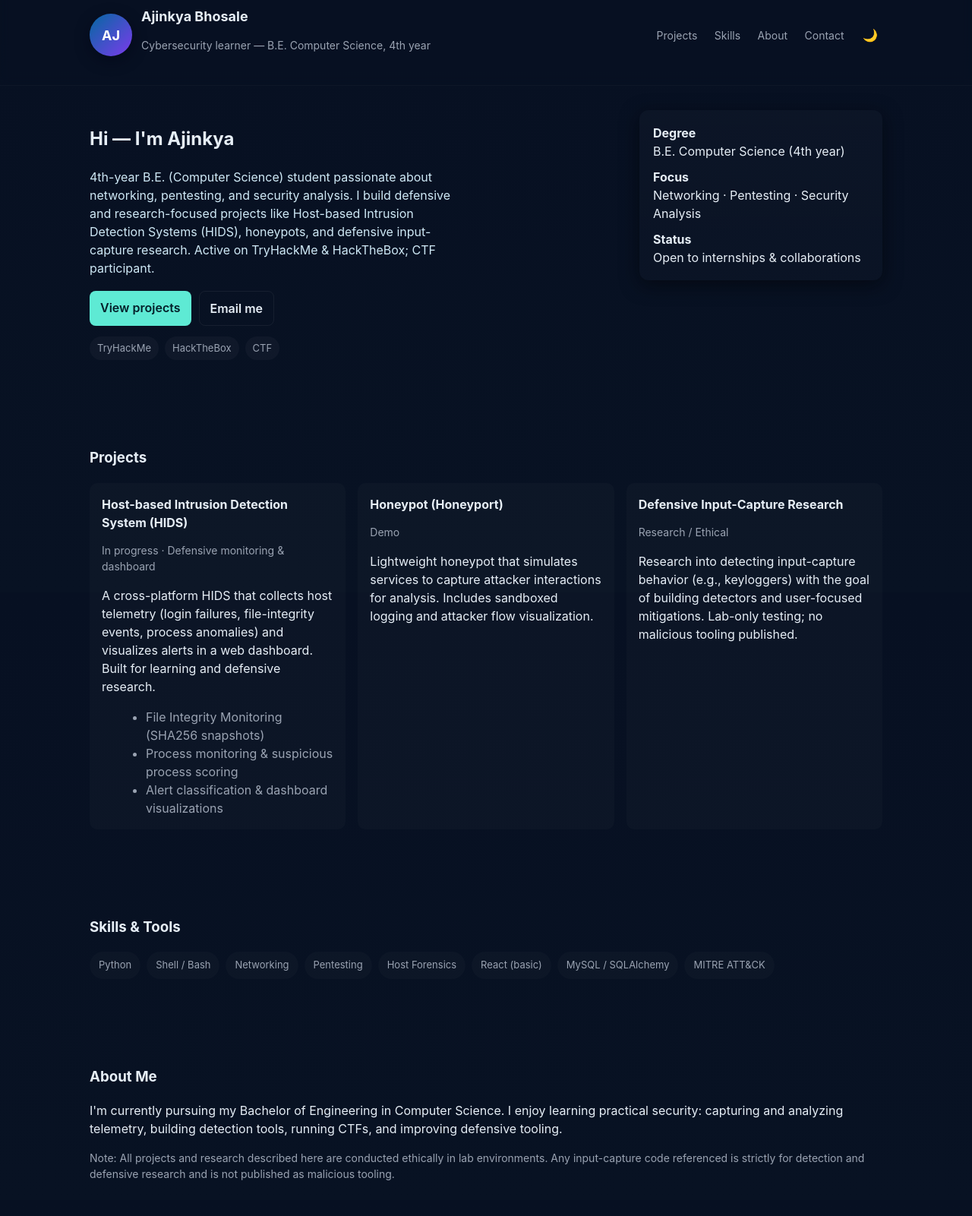
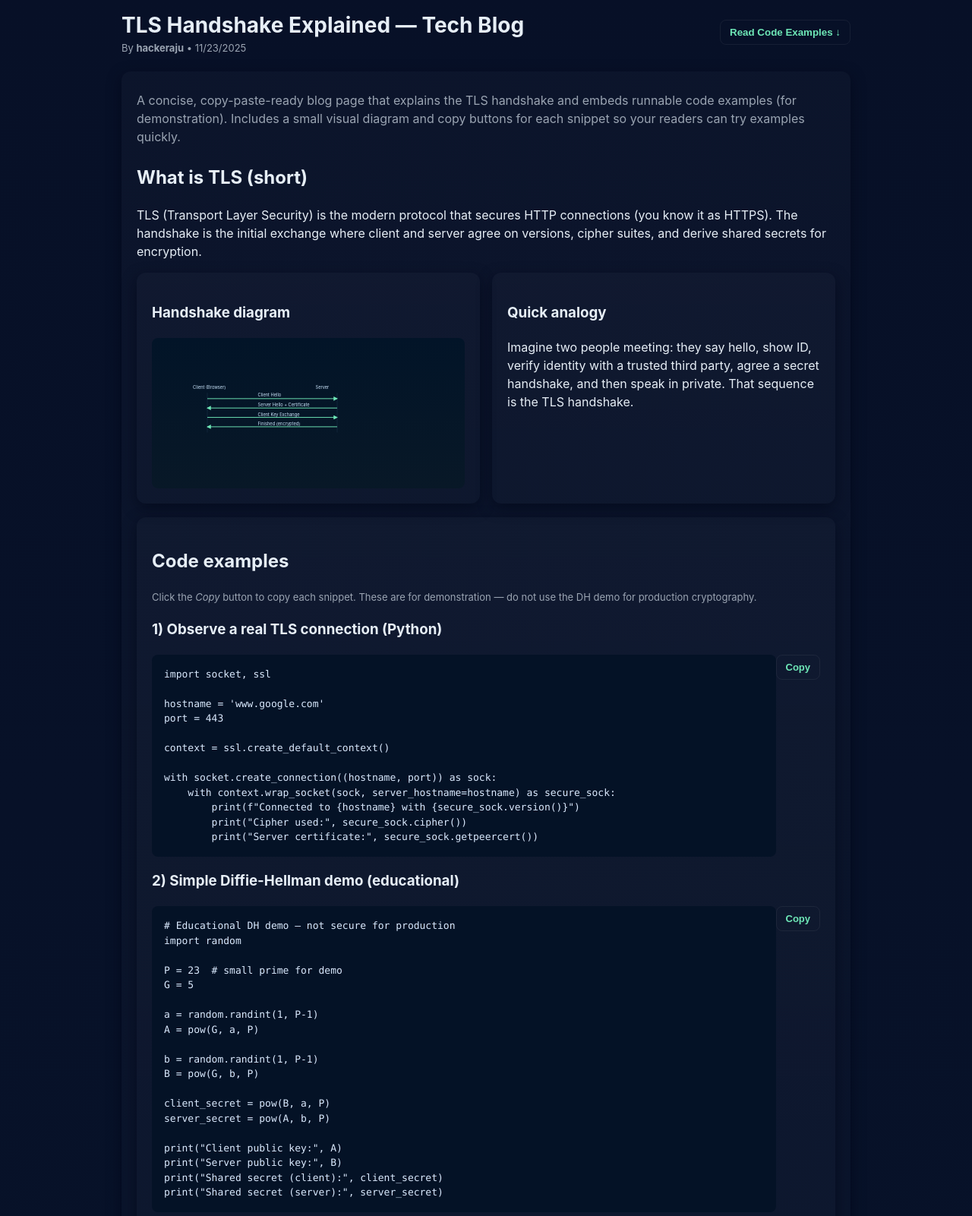
Before and after one commit to ajinkyainfosec/portfolio-ajinkya, a plain HTML site: page index.html in a window 1280 px wide. Shown: the part 20-1621 px from the top of the page at 76% size. Drawn offline with Linux system fonts and the light colour scheme.

Commit message:
push
commit

```diff
--- a/index.html
+++ b/index.html
@@ -4,161 +4,159 @@
 <head>
     <meta charset="utf-8" />
     <meta name="viewport" content="width=device-width,initial-scale=1" />
-    <title>Ajinkya Bhosale — Cybersecurity Portfolio</title>
-    <meta name="description"
-        content="Ajinkya Bhosale — B.E. (CSE) | Cybersecurity learner. Projects: HIDS, honeypot, defensive input-capture research. TryHackMe / HTB / CTF." />
-    <link rel="stylesheet" href="styles.css" />
+    <title>TLS Handshake — Tech Blog</title>
+    <meta name="description" content="Explainer and code examples for the SSL/TLS handshake" />
+    <link rel="stylesheet" href="style.css" />
 </head>
 
 <body>
-    <header class="site-header">
-        <div class="container header-inner">
-            <div class="brand">
-                <div class="avatar">AJ</div>
-                <div>
-                    <h1>Ajinkya Bhosale</h1>
-                    <p class="muted">Cybersecurity learner — B.E. Computer Science, 4th year</p>
-                </div>
+    <div class="container">
+        <header>
+            <div>
+                <h1>TLS Handshake Explained — Tech Blog</h1>
+                <div class="meta">By <strong>hackeraju</strong> • <span id="date"></span></div>
             </div>
+            <div>
+                <button class="btn" onclick="window.scrollTo(0,document.body.scrollHeight)">Read Code Examples
+                    ↓</button>
+            </div>
+        </header>
 
-            <nav class="nav">
-                <a href="#projects">Projects</a>
-                <a href="#skills">Skills</a>
-                <a href="#about">About</a>
-                <a href="#contact">Contact</a>
-                <button id="themeToggle" aria-label="Toggle theme">🌙</button>
-            </nav>
-        </div>
-    </header>
+        <article class="card">
+            <p class="lead">A concise, copy-paste-ready blog page that explains the TLS handshake and embeds runnable
+                code examples (for demonstration). Includes a small visual diagram and copy buttons for each snippet so
+                your readers can try examples quickly.</p>
 
-    <main>
-        <section id="hero" class="hero container">
-            <div class="hero-left">
-                <h2>Hi — I'm Ajinkya</h2>
-                <p class="lead">
-                    4th-year B.E. (Computer Science) student passionate about networking, pentesting, and security
-                    analysis.
-                    I build defensive and research-focused projects like Host-based Intrusion Detection Systems (HIDS),
-                    honeypots,
-                    and defensive input-capture research. Active on TryHackMe &amp; HackTheBox; CTF participant.
-                </p>
+            <section>
+                <h2>What is TLS (short)</h2>
+                <p>TLS (Transport Layer Security) is the modern protocol that secures HTTP connections (you know it as
+                    HTTPS). The handshake is the initial exchange where client and server agree on versions, cipher
+                    suites, and derive shared secrets for encryption.</p>
+            </section>
 
-                <div class="cta">
-                    <a class="btn" href="#projects">View projects</a>
-                    <a class="btn ghost" href="mailto:your.email@example.com">Email me</a>
+            <section class="row">
+                <div class="col-2 card">
+                    <h3>Handshake diagram</h3>
+                    <div class="diagram">
+                        <!-- Simple SVG sequence diagram -->
+                        <svg width="100%" height="160" viewBox="0 0 800 160" xmlns="http://www.w3.org/2000/svg"
+                            aria-hidden="true">
+                            <style>
+                                text {
+                                    fill: #cfe9ff;
+                                    font-family: Inter, system-ui, Arial;
+                                    font-size: 12px
+                                }
+
+                                .lane {
+                                    fill: none;
+                                    stroke: #1f3b52;
+                                    stroke-width: 1
+                                }
+
+                                .arrow {
+                                    stroke: #6ee7b7;
+                                    stroke-width: 2;
+                                    marker-end: url(#a)
+                                }
+                            </style>
+                            <defs>
+                                <marker id="a" markerWidth="6" markerHeight="6" refX="5" refY="3" orient="auto">
+                                    <path d="M0,0 L6,3 L0,6 z" fill="#6ee7b7" />
+                                </marker>
+                            </defs>
+                            <text x="80" y="18">Client (Browser)</text>
+                            <text x="420" y="18">Server</text>
+                            <line x1="120" y1="30" x2="120" y2="140" class="lane" />
+                            <line x1="480" y1="30" x2="480" y2="140" class="lane" />
+                            <path d="M120 46 L480 46" class="arrow" />
+                            <text x="260" y="40">Client Hello</text>
+                            <path d="M480 72 L120 72" class="arrow" />
+                            <text x="260" y="68">Server Hello + Certificate</text>
+                            <path d="M120 98 L480 98" class="arrow" />
+                            <text x="260" y="94">Client Key Exchange</text>
+                            <path d="M480 124 L120 124" class="arrow" />
+                            <text x="260" y="120">Finished (encrypted)</text>
+                        </svg>
+                    </div>
                 </div>
 
-                <div class="badges">
-                    <span>TryHackMe</span>
-                    <span>HackTheBox</span>
-                    <span>CTF</span>
+                <div class="col-2 card">
+                    <h3>Quick analogy</h3>
+                    <p>Imagine two people meeting: they say hello, show ID, verify identity with a trusted third party,
+                        agree a secret handshake, and then speak in private. That sequence is the TLS handshake.</p>
                 </div>
-            </div>
+            </section>
 
-            <div class="hero-right">
-                <div class="card stats">
-                    <div><strong>Degree</strong><br />B.E. Computer Science (4th year)</div>
-                    <div><strong>Focus</strong><br />Networking · Pentesting · Security Analysis</div>
-                    <div><strong>Status</strong><br />Open to internships & collaborations</div>
-                </div>
-            </div>
-        </section>
+            <section class="card">
+                <h2>Code examples</h2>
+                <p class="meta">Click the <em>Copy</em> button to copy each snippet. These are for demonstration — do
+                    not use the DH demo for production cryptography.</p>
 
-        <section id="projects" class="container section">
-            <h3>Projects</h3>
-            <div class="grid">
-                <article class="project">
-                    <h4>Host-based Intrusion Detection System (HIDS)</h4>
-                    <p class="muted">In progress · Defensive monitoring & dashboard</p>
-                    <p>
-                        A cross-platform HIDS that collects host telemetry (login failures, file-integrity events,
-                        process
-                        anomalies) and visualizes alerts in a web dashboard. Built for learning and defensive research.
-                    </p>
-                    <ul>
-                        <li>File Integrity Monitoring (SHA256 snapshots)</li>
-                        <li>Process monitoring & suspicious process scoring</li>
-                        <li>Alert classification & dashboard visualizations</li>
-                    </ul>
-                </article>
+                <h3>1) Observe a real TLS connection (Python)</h3>
+                <button class="btn copy" data-target="py-tls">Copy</button>
+                <pre id="py-tls"><code>import socket, ssl
 
-                <article class="project">
-                    <h4>Honeypot (Honeyport)</h4>
-                    <p class="muted">Demo</p>
-                    <p>
-                        Lightweight honeypot that simulates services to capture attacker interactions for analysis.
-                        Includes
-                        sandboxed logging and attacker flow visualization.
-                    </p>
-                </article>
+hostname = 'www.google.com'
+port = 443
 
-                <article class="project">
-                    <h4>Defensive Input-Capture Research</h4>
-                    <p class="muted">Research / Ethical</p>
-                    <p>
-                        Research into detecting input-capture behavior (e.g., keyloggers) with the goal of building
-                        detectors
-                        and user-focused mitigations. Lab-only testing; no malicious tooling published.
-                    </p>
-                </article>
-            </div>
-        </section>
+context = ssl.create_default_context()
 
-        <section id="skills" class="container section">
-            <h3>Skills & Tools</h3>
-            <div class="chips">
-                <span>Python</span>
-                <span>Shell / Bash</span>
-                <span>Networking</span>
-                <span>Pentesting</span>
-                <span>Host Forensics</span>
-                <span>React (basic)</span>
-                <span>MySQL / SQLAlchemy</span>
-                <span>MITRE ATT&amp;CK</span>
-            </div>
-        </section>
+with socket.create_connection((hostname, port)) as sock:
+    with context.wrap_socket(sock, server_hostname=hostname) as secure_sock:
+        print(f"Connected to {hostname} with {secure_sock.version()}")
+        print("Cipher used:", secure_sock.cipher())
+        print("Server certificate:", secure_sock.getpeercert())
+</code></pre>
 
-        <section id="about" class="container section about">
-            <h3>About Me</h3>
-            <p>
-                I'm currently pursuing my Bachelor of Engineering in Computer Science. I enjoy learning practical
-                security:
-                capturing and analyzing telemetry, building detection tools, running CTFs, and improving defensive
-                tooling.
-            </p>
-            <p class="muted small">
-                Note: All projects and research described here are conducted ethically in lab environments. Any
-                input-capture
-                code referenced is strictly for detection and defensive research and is not published as malicious
-                tooling.
-            </p>
-        </section>
+                <h3>2) Simple Diffie-Hellman demo (educational)</h3>
+                <button class="btn copy" data-target="py-dh">Copy</button>
+                <pre id="py-dh"><code># Educational DH demo — not secure for production
+import random
 
-        <section id="contact" class="container section contact">
-            <h3>Contact</h3>
-            <p>If you want to collaborate, offer internships, or connect — reach out.</p>
-            <div class="contact-actions">
-                <a class="btn" href="mailto:your.email@example.com">Email: your.email@example.com</a>
-                <div class="links">
-                    <a target="_blank" rel="noopener noreferrer" href="https://github.com/your-username">GitHub</a>
-                    <a target="_blank" rel="noopener noreferrer"
-                        href="https://linkedin.com/in/your-username">LinkedIn</a>
-                    <a target="_blank" rel="noopener noreferrer"
-                        href="https://tryhackme.com/p/your-username">TryHackMe</a>
-                    <a target="_blank" rel="noopener noreferrer"
-                        href="https://www.hackthebox.com/profile/your-username">HackTheBox</a>
-                </div>
-            </div>
-            <p class="muted small">Resume: <a href="/Ajinkya_Bhosale_Resume.pdf">Download PDF</a> (replace with your
-                resume file)</p>
-        </section>
-    </main>
+P = 23  # small prime for demo
+G = 5
 
-    <footer class="site-footer">
-        <div class="container">
-            <small>© <span id="year"></span> Ajinkya Bhosale — Built with HTML, CSS &amp; JS</small>
-        </div>
-    </footer>
+a = random.randint(1, P-1)
+A = pow(G, a, P)
+
+b = random.randint(1, P-1)
+B = pow(G, b, P)
+
+client_secret = pow(B, a, P)
+server_secret = pow(A, b, P)
+
+print("Client public key:", A)
+print("Server public key:", B)
+print("Shared secret (client):", client_secret)
+print("Shared secret (server):", server_secret)
+</code></pre>
+
+                <h3>3) Use OpenSSL to inspect handshake</h3>
+                <button class="btn copy" data-target="sh-openssl">Copy</button>
+                <pre id="sh-openssl"><code>openssl s_client -connect www.google.com:443
+</code></pre>
+
+                <p class="meta">Tip: Show these snippets in your blog and explain the output line-by-line for readers
+                    who are new to networking.</p>
+            </section>
+
+            <section class="card">
+                <h2>How to use this HTML</h2>
+                <ol>
+                    <li>Copy the full HTML file into <code>index.html</code>.</li>
+                    <li>Create a <code>style.css</code> file for CSS and a <code>script.js</code> file for JavaScript.
+                    </li>
+                    <li>Open <code>index.html</code> in your browser to preview the page.</li>
+                    <li>Host it on GitHub Pages, Netlify, or Vercel to publish quickly.</li>
+                </ol>
+            </section>
+
+        </article>
+
+        <footer>Made for your tech blog — tell me if you want a light theme, markdown import, or a ready-to-deploy
+            GitHub Pages repo.</footer>
+    </div>
 
     <script src="script.js"></script>
 </body>
--- a/script.js
+++ b/script.js
@@ -1,39 +1,18 @@
-// script.js
-// Small interactive bits: year, theme toggle, simple smooth scrolling
+/* script.js */
+document.getElementById('date').innerText = new Date().toLocaleDateString();
 
-// set current year
-document.getElementById('year').textContent = new Date().getFullYear();
-
-// smooth scroll for nav links
-document.querySelectorAll('a[href^="#"]').forEach(a => {
-    a.addEventListener('click', (e) => {
-        const href = a.getAttribute('href');
-        if (href.length > 1) {
-            e.preventDefault();
-            document.querySelector(href).scrollIntoView({ behavior: 'smooth', block: 'start' });
+document.querySelectorAll('.copy').forEach(btn => {
+    btn.addEventListener('click', async () => {
+        const id = btn.getAttribute('data-target');
+        const el = document.getElementById(id);
+        if (!el) return;
+        try {
+            await navigator.clipboard.writeText(el.innerText);
+            btn.innerText = 'Copied ✓';
+            setTimeout(() => btn.innerText = 'Copy', 1400);
+        } catch (e) {
+            btn.innerText = 'Copy (failed)';
+            setTimeout(() => btn.innerText = 'Copy', 1400);
         }
     });
 });
-
-// theme toggle (light/dark styles simple switch)
-const themeToggle = document.getElementById('themeToggle');
-let light = false;
-themeToggle.addEventListener('click', () => {
-    light = !light;
-    if (light) {
-        document.documentElement.style.setProperty('--bg', '#ffffff');
-        document.documentElement.style.setProperty('--card', '#f8fafc');
-        document.documentElement.style.setProperty('--text', '#0b1220');
-        document.documentElement.style.setProperty('--muted', '#53677a');
-        themeToggle.textContent = '🌞';
-        document.body.style.background = '#f6fbff';
-    } else {
-        // reset to default dark theme (matches CSS root)
-        document.documentElement.style.removeProperty('--bg');
-        document.documentElement.style.removeProperty('--card');
-        document.documentElement.style.removeProperty('--text');
-        document.documentElement.style.removeProperty('--muted');
-        themeToggle.textContent = '🌙';
-        document.body.style.background = '';
-    }
-});
--- /dev/null
+++ b/style.css
@@ -0,0 +1,120 @@
+/* style.css */
+:root {
+    --bg: #0f1724;
+    --card: #0b1220;
+    --muted: #9aa4b2;
+    --accent: #6ee7b7;
+    --mono: #e6eef6;
+}
+
+* {
+    box-sizing: border-box;
+}
+
+body {
+    font-family: Inter, ui-sans-serif, system-ui, Segoe UI, Roboto, "Helvetica Neue", Arial;
+    line-height: 1.5;
+    margin: 0;
+    background: linear-gradient(180deg, #071027 0%, #071229 100%);
+    color: var(--mono);
+    padding: 32px;
+}
+
+.container {
+    max-width: 960px;
+    margin: 0 auto;
+}
+
+header {
+    display: flex;
+    justify-content: space-between;
+    align-items: center;
+    margin-bottom: 20px;
+}
+
+h1 {
+    font-size: 28px;
+    margin: 0;
+}
+
+p.lead {
+    color: var(--muted);
+    margin: 6px 0 24px;
+}
+
+.card {
+    background: linear-gradient(180deg, rgba(255, 255, 255, 0.02), rgba(255, 255, 255, 0.01));
+    border-radius: 12px;
+    padding: 20px;
+    margin-bottom: 18px;
+    box-shadow: 0 6px 18px rgba(2, 6, 23, 0.6);
+}
+
+.meta {
+    font-size: 13px;
+    color: var(--muted);
+}
+
+pre {
+    background: #041226;
+    padding: 16px;
+    border-radius: 8px;
+    overflow: auto;
+    font-family: ui-monospace, SFMono-Regular, Menlo, Monaco, "Roboto Mono", monospace;
+    font-size: 13px;
+    color: #dbeafe;
+}
+
+code {
+    font-family: inherit;
+}
+
+.row {
+    display: flex;
+    gap: 16px;
+    flex-wrap: wrap;
+}
+
+.col-2 {
+    flex: 1 1 420px;
+}
+
+.diagram {
+    background: linear-gradient(180deg, #021428 0%, #081827 100%);
+    padding: 16px;
+    border-radius: 8px;
+}
+
+.btn {
+    display: inline-block;
+    padding: 8px 12px;
+    border-radius: 8px;
+    background: transparent;
+    border: 1px solid rgba(255, 255, 255, 0.06);
+    cursor: pointer;
+    color: var(--accent);
+    font-weight: 600;
+}
+
+.copy {
+    float: right;
+    font-size: 13px;
+}
+
+footer {
+    color: var(--muted);
+    font-size: 13px;
+    text-align: center;
+    margin-top: 30px;
+}
+
+@media (max-width: 720px) {
+    header {
+        flex-direction: column;
+        align-items: flex-start;
+    }
+
+    .row {
+        flex-direction: column;
+    }
+}
--- a/styles.css
+++ /dev/null
@@ -1,249 +0,0 @@
-:root {
-    --bg: #0f1724;
-    --card: #0b1220;
-    --muted: #9aa3b2;
-    --accent: #5eead4;
-    --text: #e6eef6;
-    --glass: rgba(255, 255, 255, 0.03);
-}
-
-* {
-    box-sizing: border-box
-}
-
-html,
-body {
-    height: 100%
-}
-
-body {
-    margin: 0;
-    font-family: Inter, ui-sans-serif, system-ui, -apple-system, "Segoe UI", Roboto, "Helvetica Neue", Arial;
-    background: linear-gradient(180deg, #071022 0%, #081223 100%);
-    color: var(--text);
-    -webkit-font-smoothing: antialiased;
-    -moz-osx-font-smoothing: grayscale;
-    line-height: 1.5;
-}
-
-.container {
-    max-width: 1100px;
-    margin: 0 auto;
-    padding: 28px
-}
-
-.header-inner {
-    display: flex;
-    align-items: center;
-    justify-content: space-between
-}
-
-.site-header {
-    border-bottom: 1px solid rgba(255, 255, 255, 0.03);
-    position: sticky;
-    top: 0;
-    backdrop-filter: blur(6px);
-    z-index: 30
-}
-
-.brand {
-    display: flex;
-    gap: 12px;
-    align-items: center
-}
-
-.avatar {
-    width: 56px;
-    height: 56px;
-    border-radius: 50%;
-    display: flex;
-    align-items: center;
-    justify-content: center;
-    background: linear-gradient(135deg, #0369a1, #7c3aed);
-    font-weight: 700;
-    font-size: 18px;
-    color: #fff;
-    box-shadow: 0 6px 18px rgba(2, 6, 23, 0.6);
-}
-
-h1 {
-    margin: 0;
-    font-size: 18px
-}
-
-.muted {
-    color: var(--muted);
-    font-size: 14px
-}
-
-.nav a {
-    color: var(--muted);
-    text-decoration: none;
-    margin-left: 18px;
-    font-size: 14px
-}
-
-.nav a:hover {
-    color: var(--text)
-}
-
-#themeToggle {
-    margin-left: 14px;
-    background: transparent;
-    border: 0;
-    color: var(--muted);
-    cursor: pointer;
-    font-size: 16px;
-}
-
-/* Hero */
-.hero {
-    display: grid;
-    grid-template-columns: 1fr 320px;
-    gap: 24px;
-    align-items: start;
-    padding-top: 32px
-}
-
-.hero-left .lead {
-    font-size: 16px;
-    color: #cfe9f6;
-    max-width: 70%
-}
-
-.cta {
-    margin-top: 18px;
-    display: flex;
-    gap: 10px
-}
-
-.btn {
-    display: inline-block;
-    padding: 10px 14px;
-    border-radius: 8px;
-    background: var(--accent);
-    color: #04202a;
-    text-decoration: none;
-    font-weight: 600
-}
-
-.btn.ghost {
-    background: transparent;
-    border: 1px solid rgba(255, 255, 255, 0.06);
-    color: var(--text)
-}
-
-.badges {
-    margin-top: 14px;
-    display: flex;
-    gap: 8px
-}
-
-.badges span {
-    background: rgba(255, 255, 255, 0.03);
-    padding: 6px 10px;
-    border-radius: 999px;
-    font-size: 13px;
-    color: var(--muted)
-}
-
-/* card */
-.card {
-    background: linear-gradient(180deg, rgba(255, 255, 255, 0.02), rgba(255, 255, 255, 0.01));
-    padding: 18px;
-    border-radius: 12px;
-    box-shadow: 0 6px 24px rgba(3, 5, 10, 0.6)
-}
-
-.stats {
-    display: grid;
-    grid-template-columns: 1fr;
-    gap: 10px
-}
-
-/* Projects */
-.section {
-    margin-top: 40px
-}
-
-.grid {
-    display: grid;
-    grid-template-columns: repeat(auto-fit, minmax(260px, 1fr));
-    gap: 16px
-}
-
-.project {
-    background: rgba(255, 255, 255, 0.02);
-    padding: 16px;
-    border-radius: 10px
-}
-
-.project h4 {
-    margin: 0 0 6px 0
-}
-
-.project ul {
-    margin: 8px 0 0 18px;
-    color: var(--muted)
-}
-
-.chips {
-    display: flex;
-    flex-wrap: wrap;
-    gap: 8px
-}
-
-.chips span {
-    background: rgba(255, 255, 255, 0.02);
-    padding: 8px 12px;
-    border-radius: 999px;
-    color: var(--muted);
-    font-size: 13px
-}
-
-/* contact */
-.contact-actions {
-    display: flex;
-    flex-direction: column;
-    gap: 14px
-}
-
-.links a {
-    margin-right: 12px;
-    color: var(--muted);
-    text-decoration: none
-}
-
-.links a:hover {
-    color: var(--text)
-}
-
-/* footer */
-.site-footer {
-    border-top: 1px solid rgba(255, 255, 255, 0.03);
-    padding: 18px;
-    margin-top: 48px;
-    text-align: center;
-    color: var(--muted)
-}
-
-/* Responsive */
-@media (max-width:900px) {
-    .hero {
-        grid-template-columns: 1fr;
-        gap: 12px
-    }
-
-    .hero-left .lead {
-        max-width: 100%
-    }
-
-    .header-inner {
-        padding: 10px 8px
-    }
-
-    .nav a {
-        margin-left: 10px;
-        font-size: 13px
-    }
-}
```
